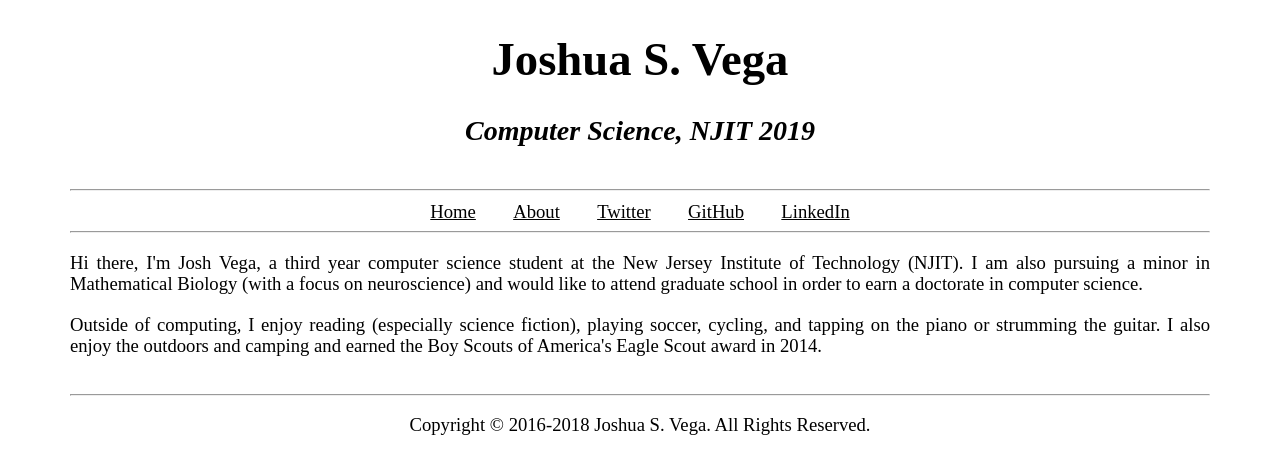
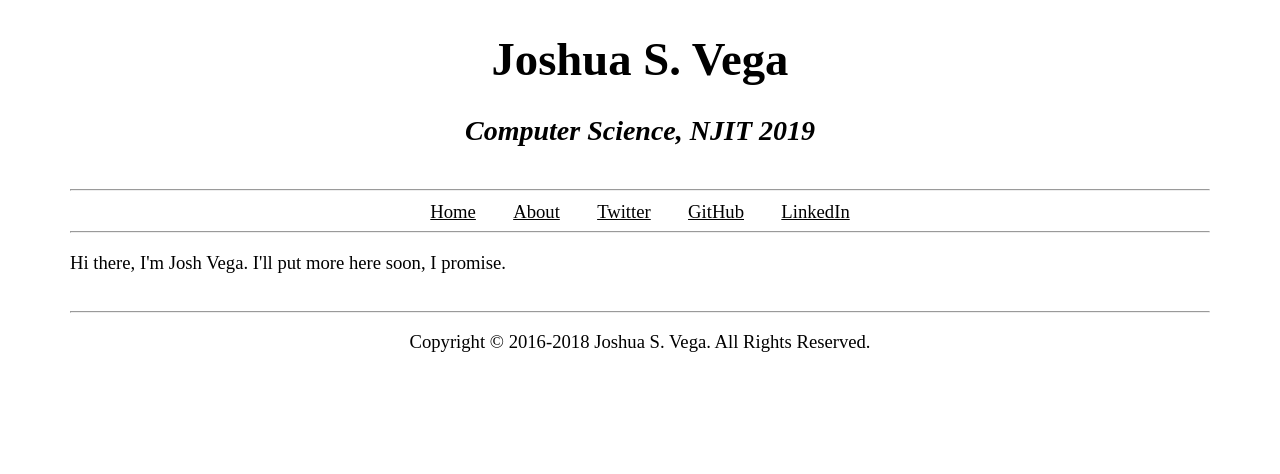
Before and after one commit to Jsvcycling/jsvcycling.github.io, a Jekyll site: the page built from about.html, in a window 1280 px wide. Shown: the top 474 px of the page. Built offline with Jekyll 4.4.1, drawn with Linux system fonts in a browser that asks for light colours.

Commit message:
Cleaned up about page. Will add more information soon.

```diff
--- a/about.html
+++ b/about.html
@@ -4,12 +4,4 @@ title: About Me | Josh Vega
 permalink: /about
 ---
 
-<p>Hi there, I'm Josh Vega, a third year computer science student at the New
-  Jersey Institute of Technology (NJIT).  I am also pursuing a minor in
-  Mathematical Biology (with a focus on neuroscience) and would like to attend
-  graduate school in order to earn a doctorate in computer science.</p>
-
-<p>Outside of computing, I enjoy reading (especially science fiction), playing
-  soccer, cycling, and tapping on the piano or strumming the guitar.  I also
-  enjoy the outdoors and camping and earned the Boy Scouts of America's Eagle
-  Scout award in 2014.</p>
+<p>Hi there, I'm Josh Vega. I'll put more here soon, I promise.</p>
```
